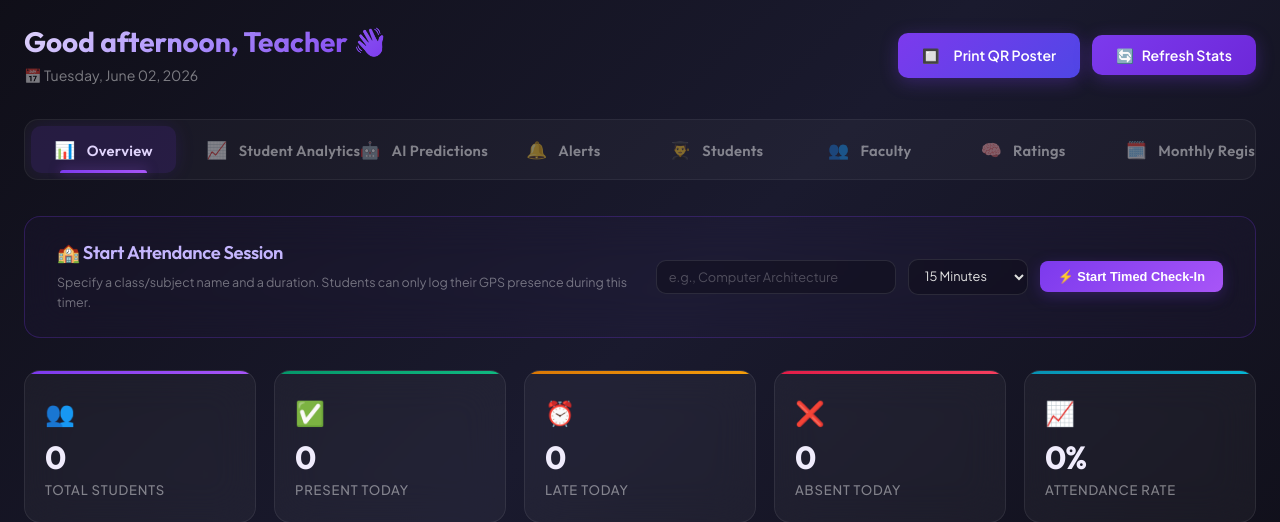
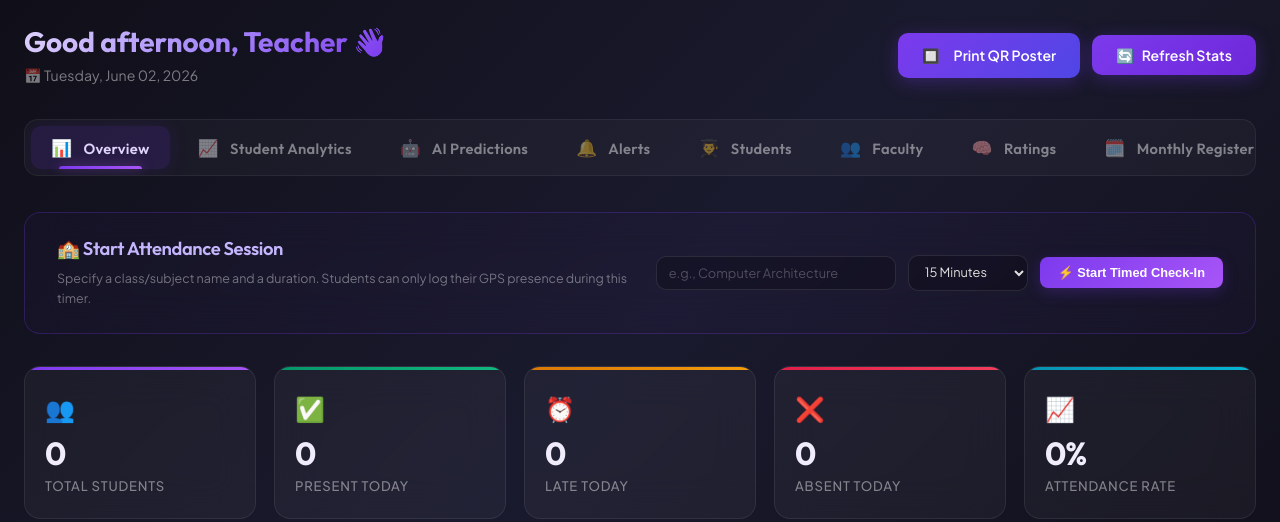
Before and after one commit to Mr-Soumo-006/College_Attendence_Reader, a Flask app: template ui/web/templates/teacher_dashboard.html in a window 1280 px wide. Shown: the part 64-586 px from the top of the page. Run offline with Flask 3, Linux system fonts and the light colour scheme; the template is opened without the code that fills it, so the values that code supplies are empty.

Commit message:
Fix teacher dashboard tab button flex shrink squishing and layout overlapping

```diff
--- a/ui/web/templates/teacher_dashboard.html
+++ b/ui/web/templates/teacher_dashboard.html
@@ -22,9 +22,8 @@
   .tab-bar::-webkit-scrollbar { display: none; }
 
   .tab-btn {
-    flex: 1;
-    min-width: 140px;
-    padding: 13px 22px;
+    flex: 1 0 auto;
+    padding: 11px 20px;
     background: transparent;
     border: none;
     color: rgba(255,255,255,0.45);
```
